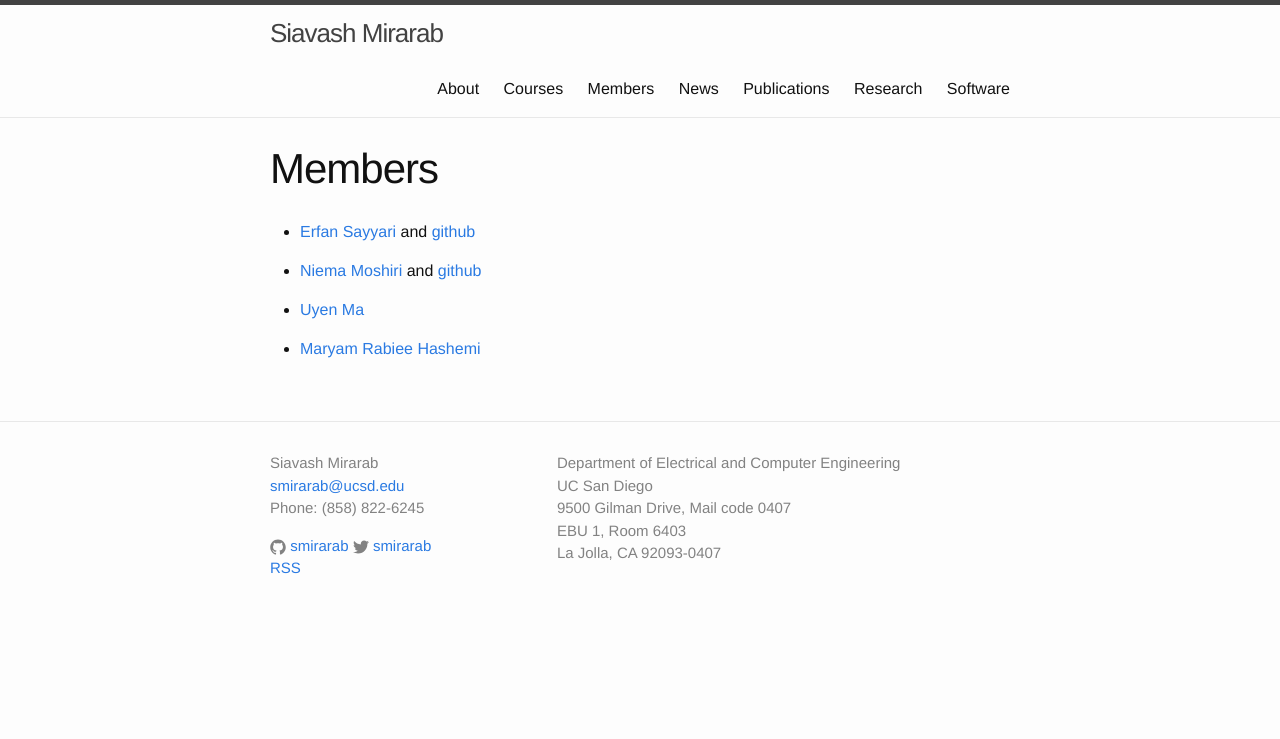
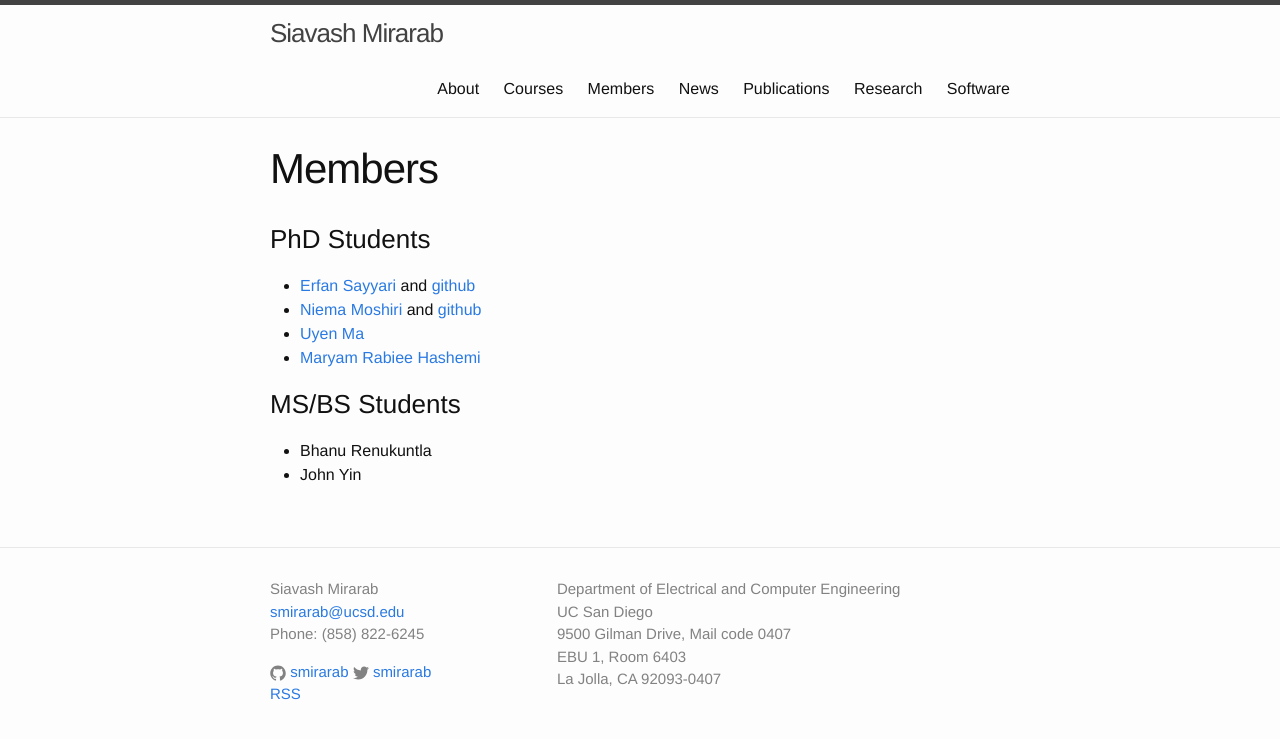
Before and after one commit to smirarab/website, a Jekyll site: the page built from members.md, in a window 1280 px wide. Shown: the top 739 px of the page. Built offline with Jekyll 4.4.1, drawn with Linux system fonts in a browser that asks for light colours.

Commit message:
update members

```diff
--- a/members.md
+++ b/members.md
@@ -3,11 +3,15 @@ layout: page
 title: Members
 ---
 
+### PhD Students
 
 * [Erfan Sayyari](http://erfansayyari.com/) and [github](https://github.com/esayyari)
+* [Niema Moshiri](http://niema.net/) and [github](https://github.com/niemasd/)
+* [Uyen Ma](https://github.com/uym2)
+* [Maryam Rabiee Hashemi](https://github.com/maryamrabiee)
 
-* [Niema Moshiri](http://niema.net/) and [github](https://github.com/niemasd/)
 
-* [Uyen Ma](https://github.com/uym2)
+### MS/BS Students
 
-* [Maryam Rabiee Hashemi](https://github.com/maryamrabiee)
+* Bhanu Renukuntla
+* John Yin
```
